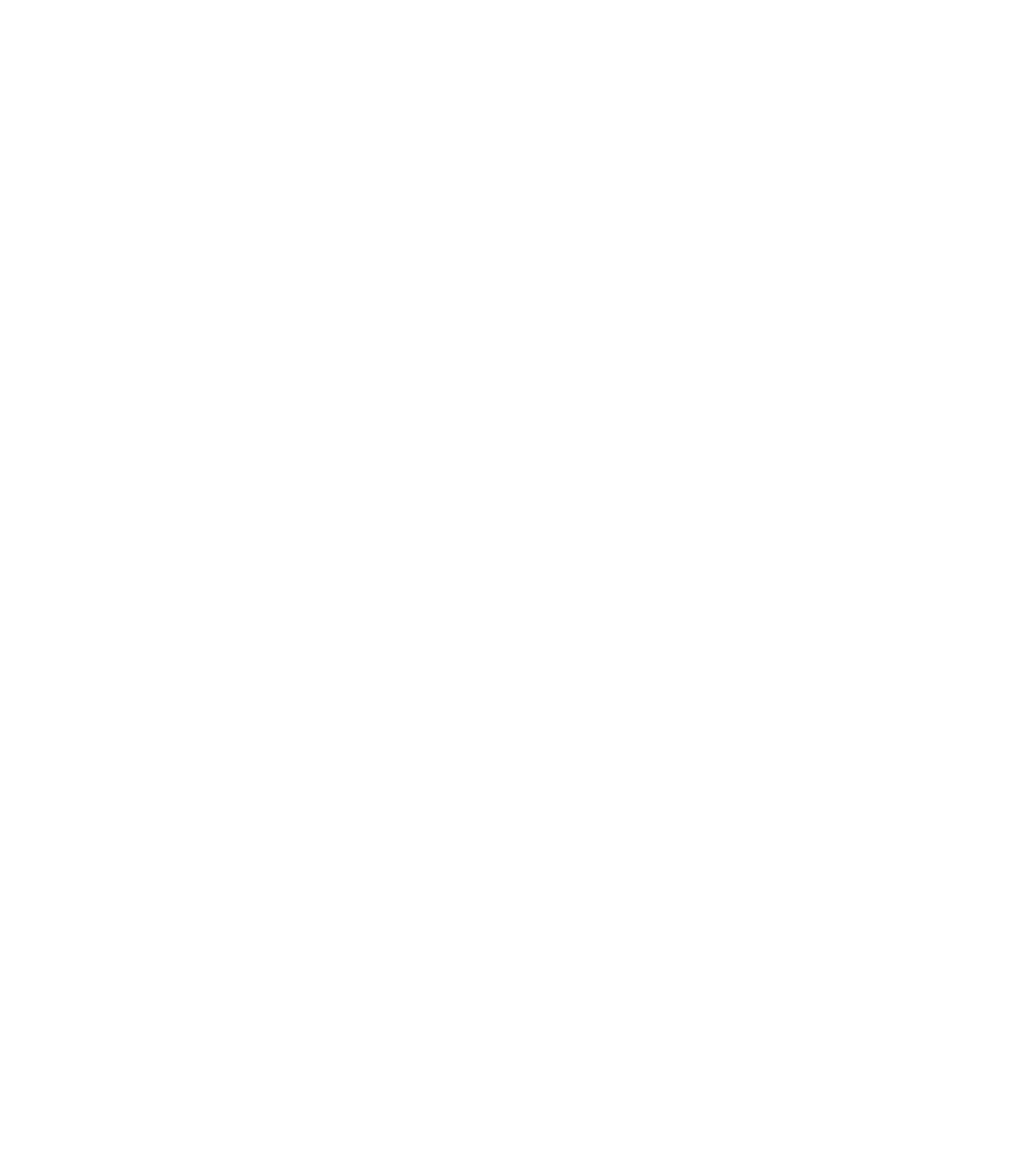
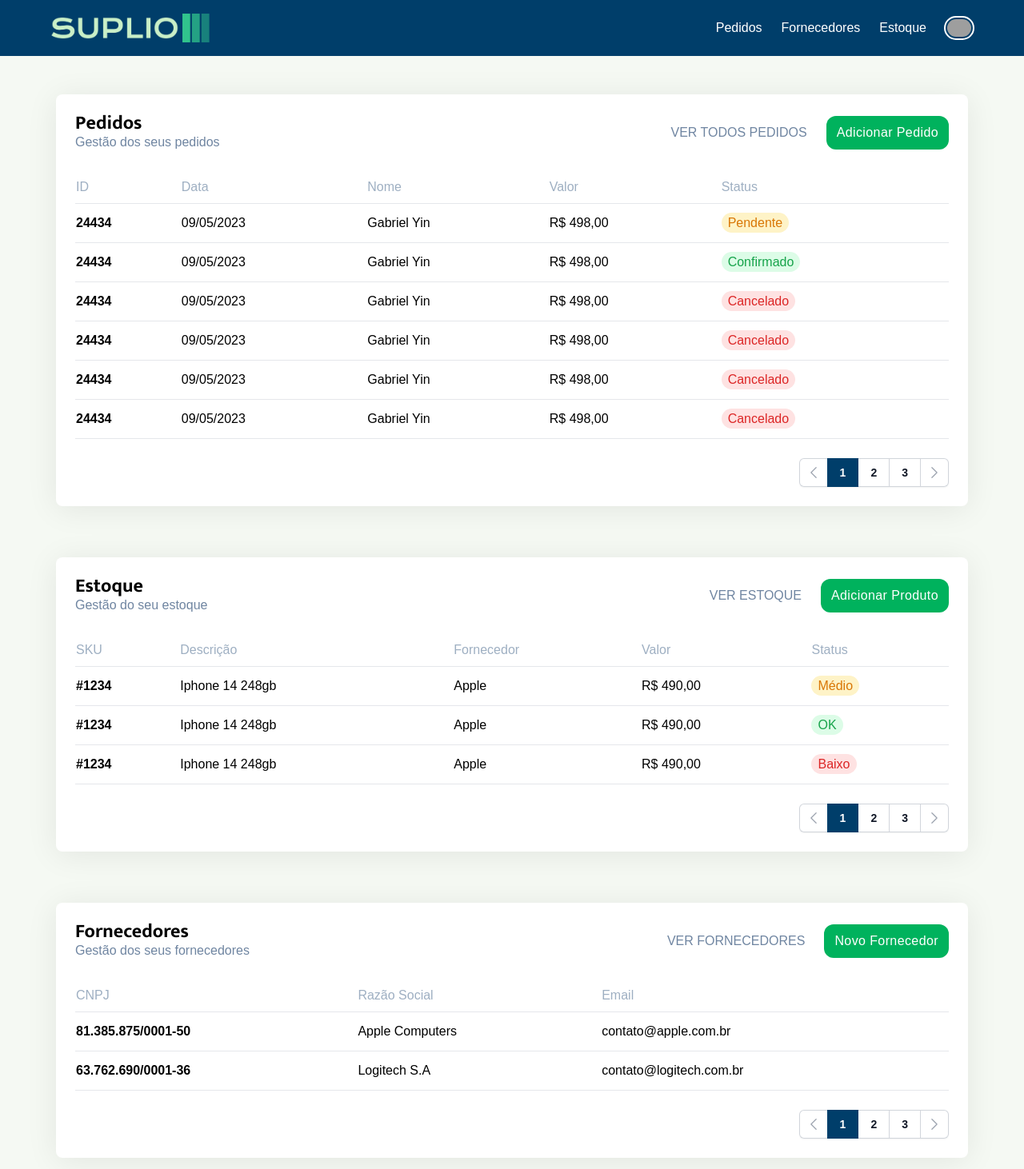
Before and after one commit to gabrielyin/Suplio, a Next.js app: page /auth/admin in a window 1280 px wide. Shown: the top 1462 px of the page at 80% size. Before the commit the page ends 800 px from the top, so only its background shows below. Built offline with nearby package versions, Linux system fonts and the light colour scheme; grey boxes are pictures that could not be loaded; a web font is replaced by a local one.

Commit message:
admin home page

```diff
--- /dev/null
+++ b/app/auth/admin/layout.jsx
@@ -0,0 +1,27 @@
+import Header from '@/components/Header/Header';
+import '../../../styles/globals.css';
+import EmployeeNav from '@/components/Header/EmployeeNav';
+
+export const metadata = {
+    icons: {
+        icon: '/assets/logo/favicon.svg',
+    },
+    title: 'Suplio',
+    description: 'Sistema de controle de estoque',
+}
+
+export default function AuthLayout({ children }) {
+    return (
+        <html lang='pt-BR'>
+            <body className='bg-background'>
+
+                <Header>
+                    <EmployeeNav />
+                </Header>
+
+                {children}
+
+            </body>
+        </html>
+    )
+}
--- a/app/auth/admin/page.jsx
+++ b/app/auth/admin/page.jsx
@@ -1,7 +1,60 @@
+import Button from "@/components/Button";
+import Container from "@/components/Container";
+import InventoryTable from "@/components/Table/InventoryTable";
+import OrderTable from "@/components/Table/OrderTable";
+import SupplierTable from "@/components/Table/SupplierTable";
+
 export default function Admin() {
     return (
-        <div>
-
-        </div>
+        <main className="min-h-[calc(100vh-70px)] max-w-[1140px] mx-auto flex flex-col gap-16 py-12">
+            <Container>
+                <OrderTable>
+                    <header className="flex justify-between items-center">
+                        <aside className="flex flex-col">
+                            <h3 className="font-mukta text-2xl font-bold leading-6">Pedidos</h3>
+                            <span className="text-charade-400">Gestão dos seus pedidos</span>
+                        </aside>
+                        <div className="flex items-center gap-2">
+                            <span className="uppercase text-charade-400 py-2 px-4 hover:bg-gray-200 rounded-lg transition cursor-pointer">Ver todos pedidos</span>
+                            <Button
+                                text="Adicionar Pedido"
+                            />
+                        </div>
+                    </header>
+                </OrderTable>
+            </Container>
+            <Container>
+                <InventoryTable>
+                    <header className="flex justify-between items-center">
+                        <aside className="flex flex-col">
+                            <h3 className="font-mukta text-2xl font-bold leading-6">Estoque</h3>
+                            <span className="text-charade-400">Gestão do seu estoque</span>
+                        </aside>
+                        <div className="flex items-center gap-2">
+                            <span className="uppercase text-charade-400 py-2 px-4 hover:bg-gray-200 rounded-lg transition cursor-pointer">Ver estoque</span>
+                            <Button
+                                text="Adicionar Produto"
+                            />
+                        </div>
+                    </header>
+                </InventoryTable>
+            </Container>
+            <Container>
+                <SupplierTable>
+                    <header className="flex justify-between items-center">
+                        <aside className="flex flex-col">
+                            <h3 className="font-mukta text-2xl font-bold leading-6">Fornecedores</h3>
+                            <span className="text-charade-400">Gestão dos seus fornecedores</span>
+                        </aside>
+                        <div className="flex items-center gap-2">
+                            <span className="uppercase text-charade-400 py-2 px-4 hover:bg-gray-200 rounded-lg transition cursor-pointer">Ver fornecedores</span>
+                            <Button
+                                text="Novo Fornecedor"
+                            />
+                        </div>
+                    </header>
+                </SupplierTable>
+            </Container>
+        </main>
     )
 }
--- a/components/Button.jsx
+++ b/components/Button.jsx
@@ -3,7 +3,7 @@
 export default function Button({ onClick, text, width }) {
     return (
         <button
-            className={`bg-jade-600 hover:bg-jade-700 transition text-white py-2 rounded-xl tracking-wide border border-transparent ${width}`}
+            className={`bg-jade-600 hover:bg-jade-700 transition text-white py-2 px-3 rounded-xl tracking-wide border border-transparent ${width}`}
             onClick={() => onClick}
         >
             {text}
```
